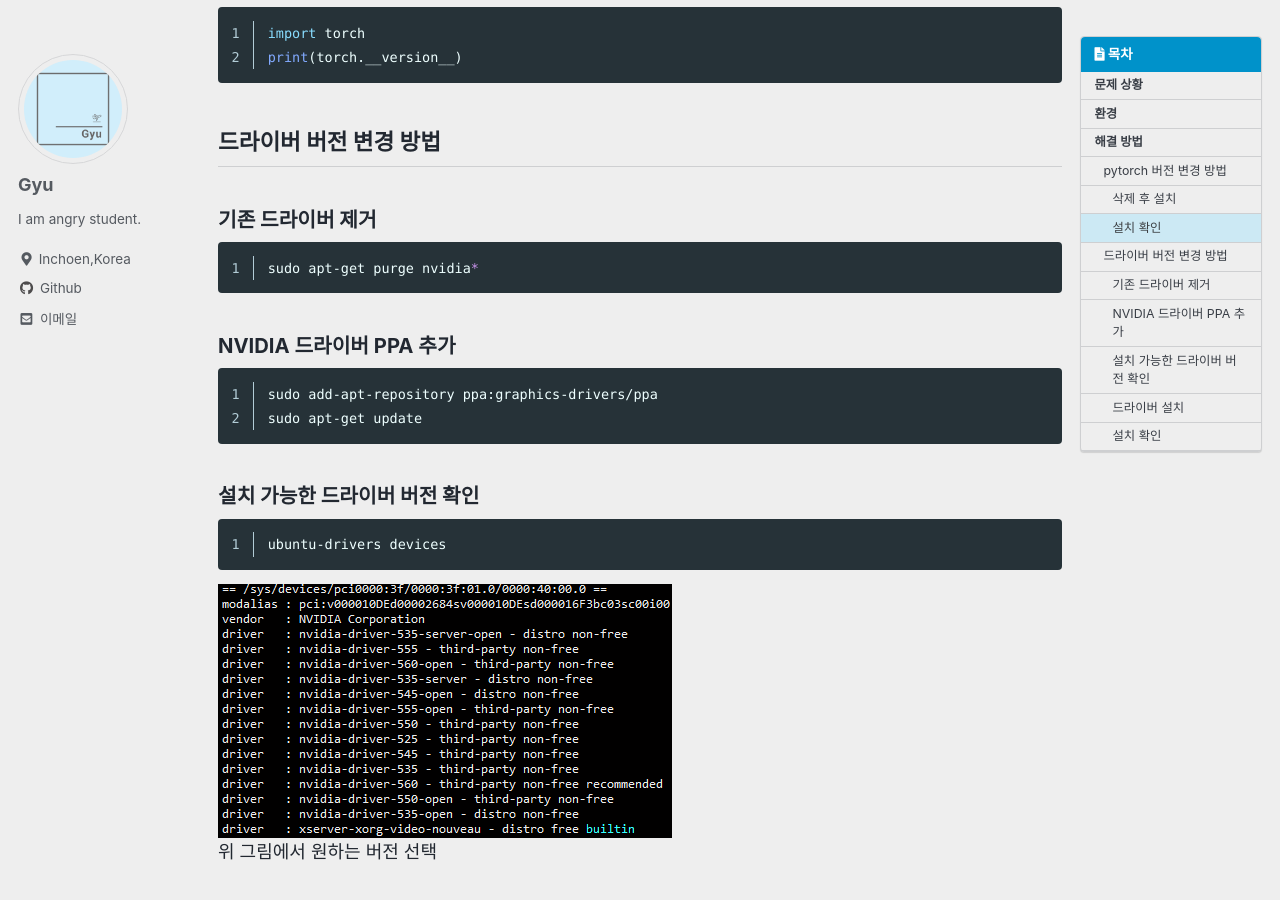
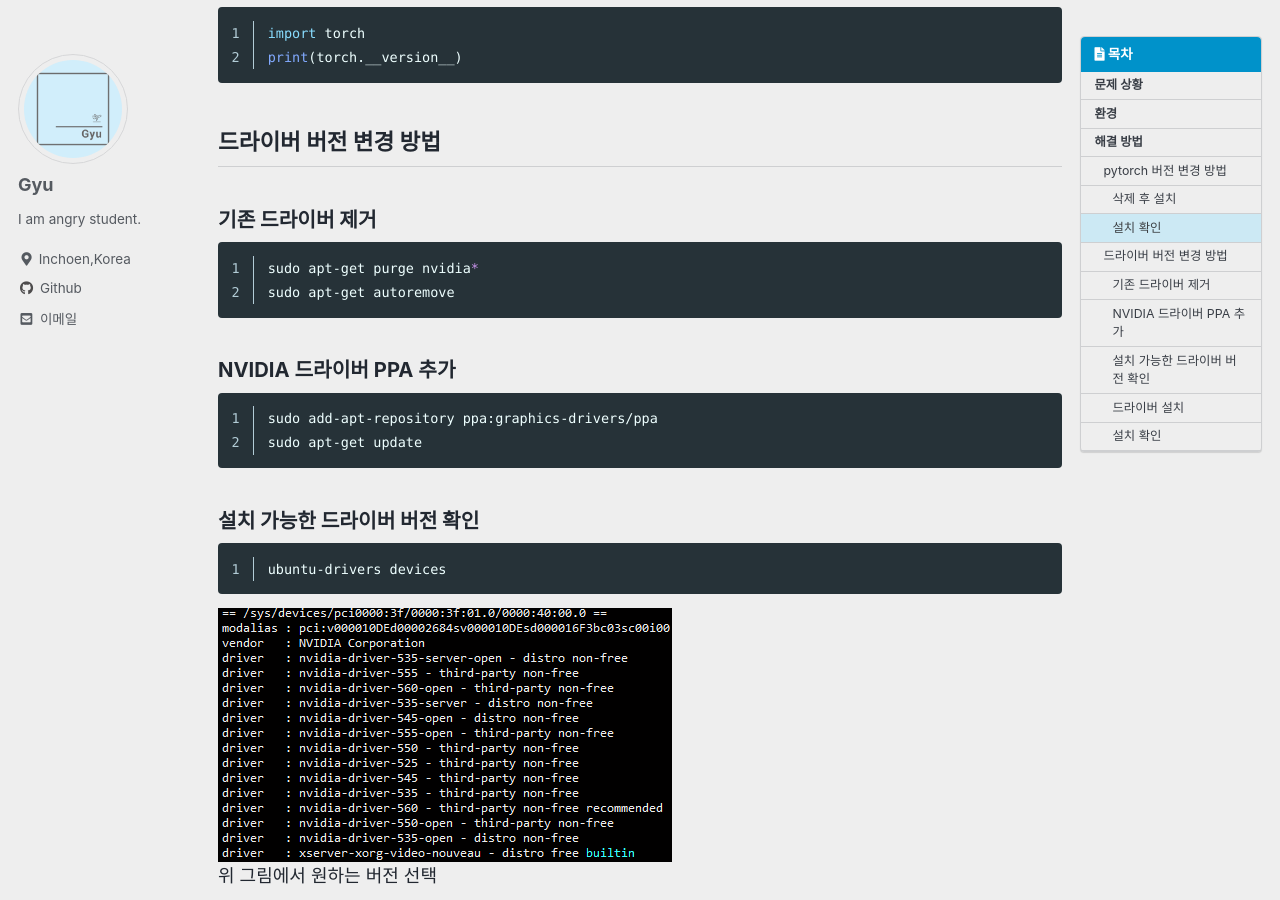
Before and after one commit to parksk99/parksk99.github.io, a Jekyll site: the page built from _posts/2024-08-02-pytorch-tensor-problem.md, in a window 1280 px wide and 900 px high, scrolled down 1082 px. Built offline with Jekyll 4.4.1, drawn with Linux system fonts in a browser that asks for light colours; cached includes are drawn as plain includes; comment, search, counter and statistics services are not loaded.

Commit message:
update pytorch tensor

````diff
--- a/_posts/2024-08-02-pytorch-tensor-problem.md
+++ b/_posts/2024-08-02-pytorch-tensor-problem.md
@@ -40,6 +40,7 @@ print(torch.__version__)
 ### 기존 드라이버 제거
 ```sh
 sudo apt-get purge nvidia*
+sudo apt-get autoremove
 ```
 ### NVIDIA 드라이버 PPA 추가
 ```sh
````
